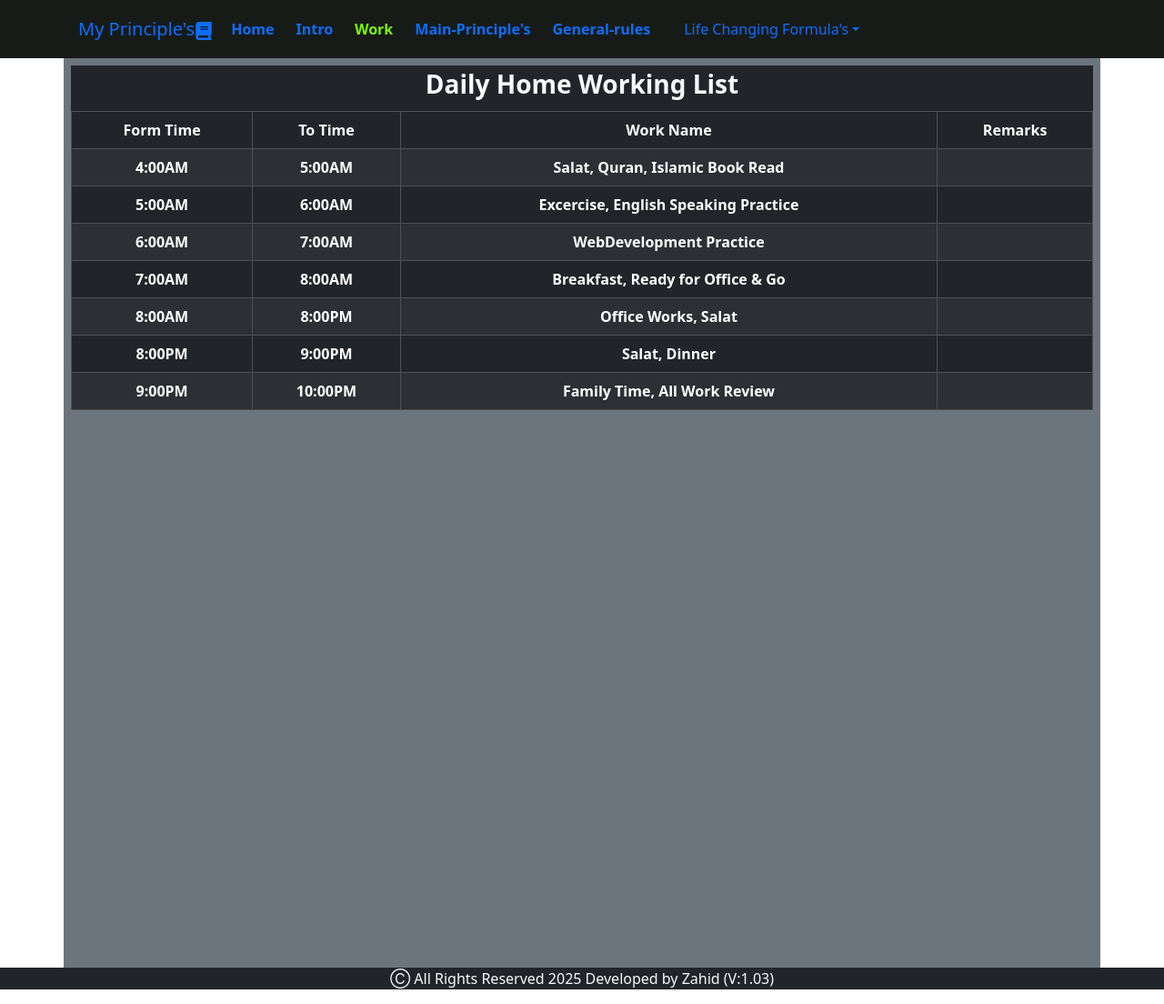
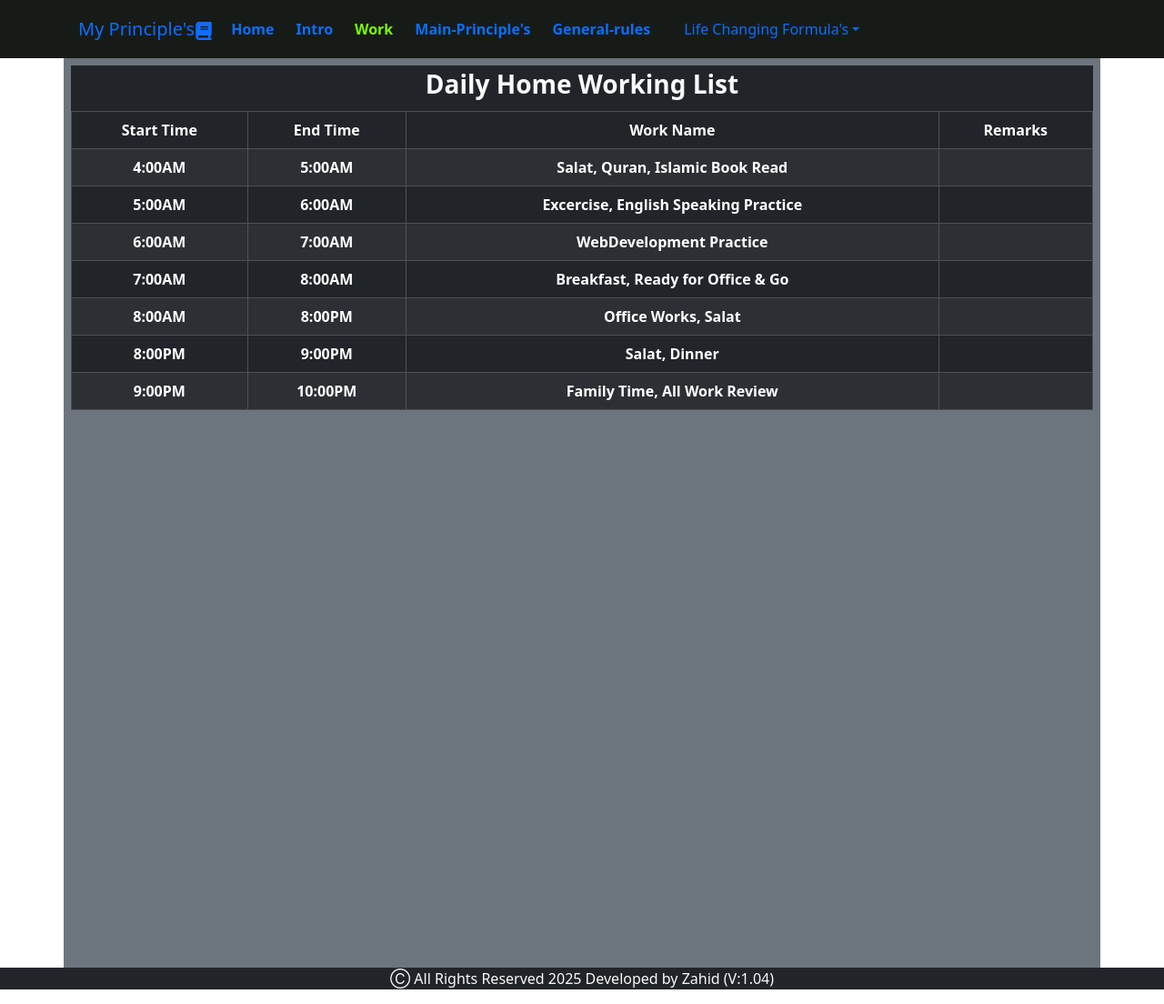
Before and after one commit to MDZAHIDHASAN2024/my-principles, a React (Vite) app: page /works in a window 1280 px wide. Shown: the whole page at 91% size. Built offline with nearby package versions, Linux system fonts and the light colour scheme.

Commit message:
version 1.04

```diff
--- a/src/layout/footer/index.tsx
+++ b/src/layout/footer/index.tsx
@@ -1,7 +1,7 @@
 const Footer = () => {
   return (
     <div className="container-fluid bg-dark text-light text-center ">
-      <p> &#9400; All Rights Reserved 2025 Developed by Zahid (V:1.03) </p>
+      <p> &#9400; All Rights Reserved 2025 Developed by Zahid (V:1.04) </p>
     </div>
   );
 };
--- a/src/pages/works/works.tsx
+++ b/src/pages/works/works.tsx
@@ -12,8 +12,8 @@ const Works = () => {
       <Table responsive striped bordered hover variant="dark">
         <thead>
           <tr>
-            <th>Form Time</th>
-            <th>To Time</th>
+            <th>Start Time</th>
+            <th>End Time</th>
             <th>Work Name</th>
             <th>Remarks</th>
           </tr>
```
